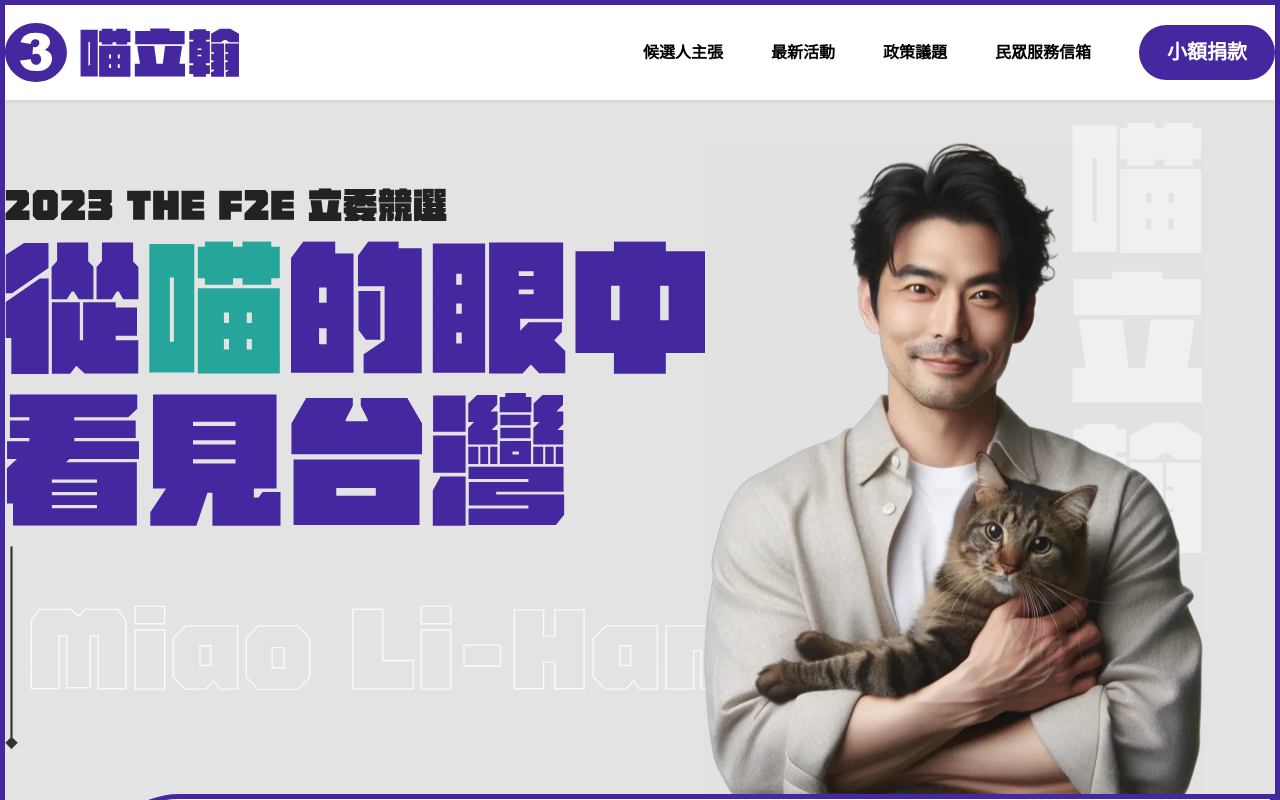
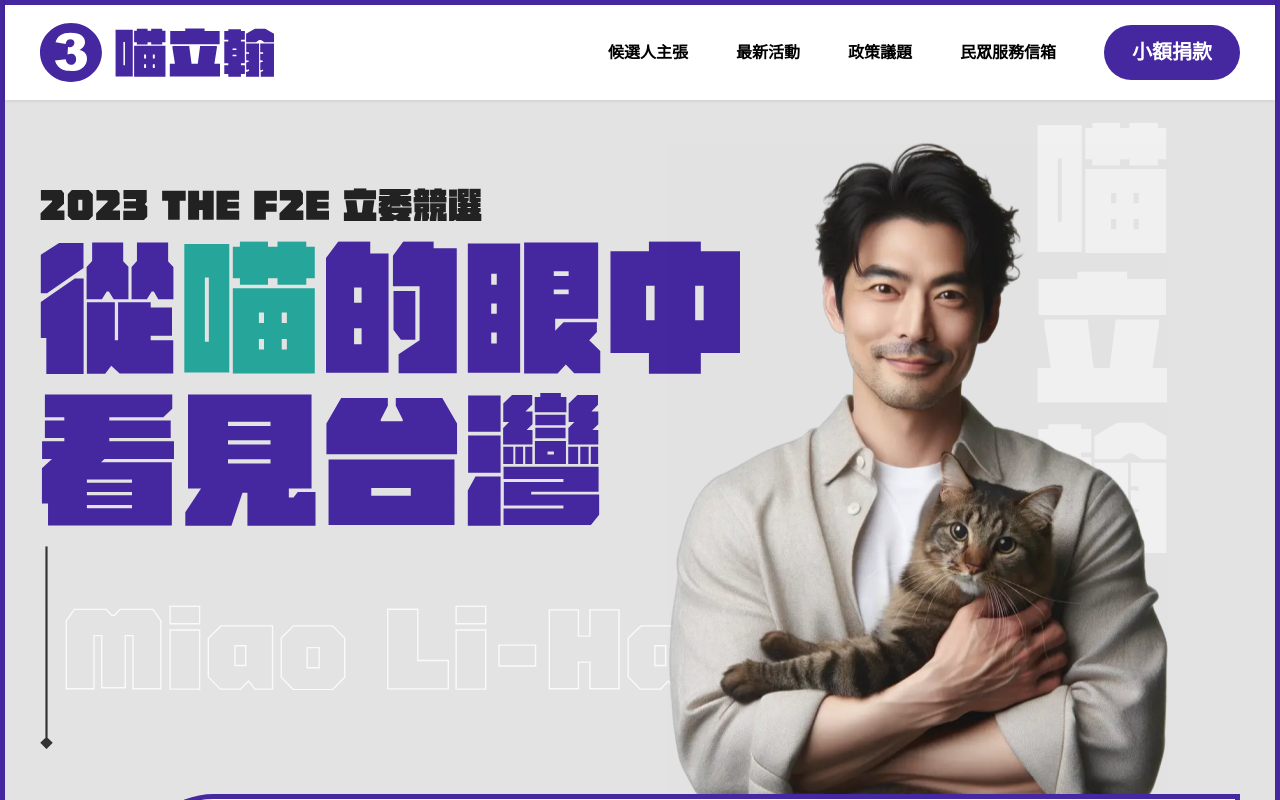
Before and after one commit to lyaui/cat-campaign-website, a Next.js app: page / in a window 1280 px wide. Shown: the top 800 px of the page. Built offline with nearby package versions, Linux system fonts and the light colour scheme.

Commit message:
feat(style): add Container rwd

```diff
--- a/components/Layout/Container.tsx
+++ b/components/Layout/Container.tsx
@@ -6,7 +6,7 @@ interface ContainerProps {
 }
 
 function Container({ children, className = '' }: ContainerProps) {
-  const classes = `container mx-auto ${className}`;
+  const classes = `container mx-auto ${className} max-w-[1240px] px-5 `;
   return <div className={classes}>{children}</div>;
 }
 
```
